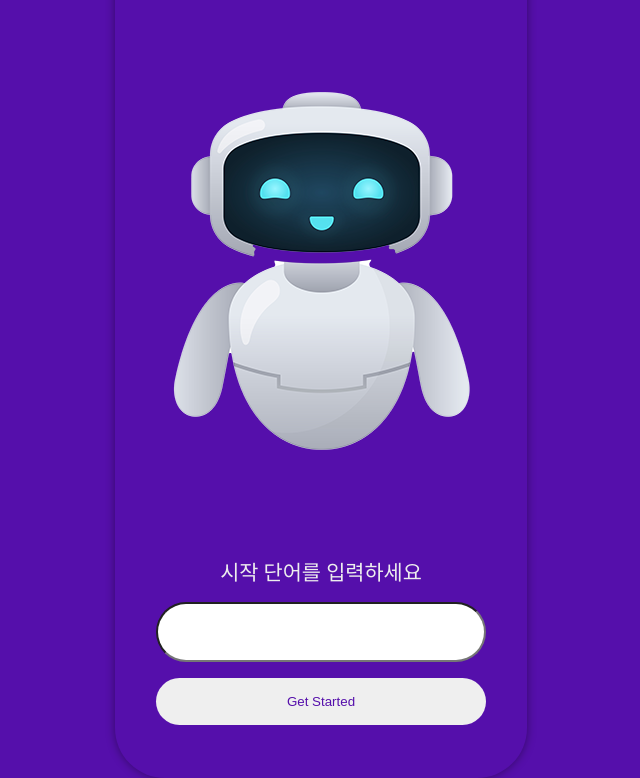
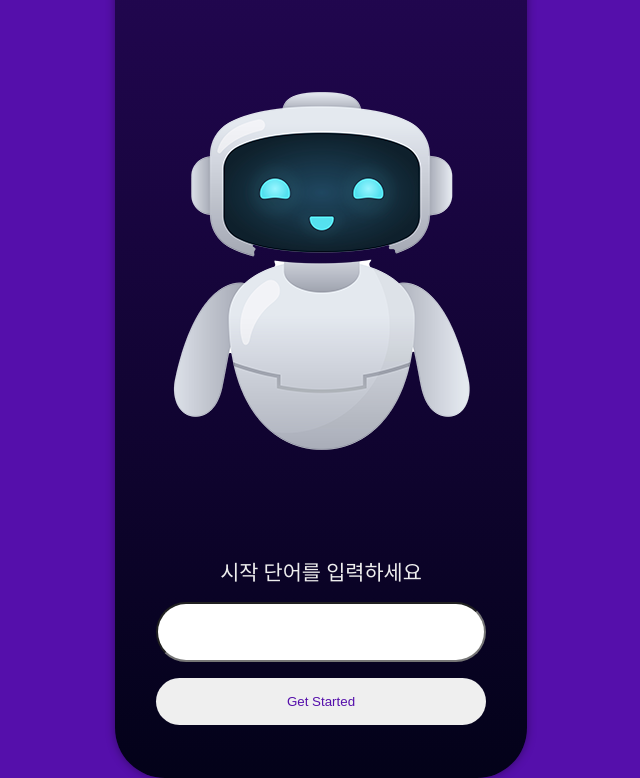
Before and after one commit to kyung0446/kyung0446.github.io, a plain HTML site: page wordGame/index.html in a window 1280 px wide. Shown: the part 86-864 px from the top of the page, without its empty margins (319-959 px from the left). Drawn offline with Linux system fonts and the light colour scheme.

Commit message:
Update style.css

```diff
--- a/wordGame/style.css
+++ b/wordGame/style.css
@@ -10,7 +10,9 @@ body{
 main{ width: 412px; height: 927px; box-shadow: 0 0 10px rgba(0,0,0,0.4); border-radius: 50px;
 overflow: hidden;
 }
-main>div{ width: 100%; height: 100%; }
+main>div{ width: 100%; height: 100%;
+background: linear-gradient(to bottom, rgba(38, 7, 88, 1), rgba(3, 2, 25, 1));
+}
 
 /* main */
 #main{
```
